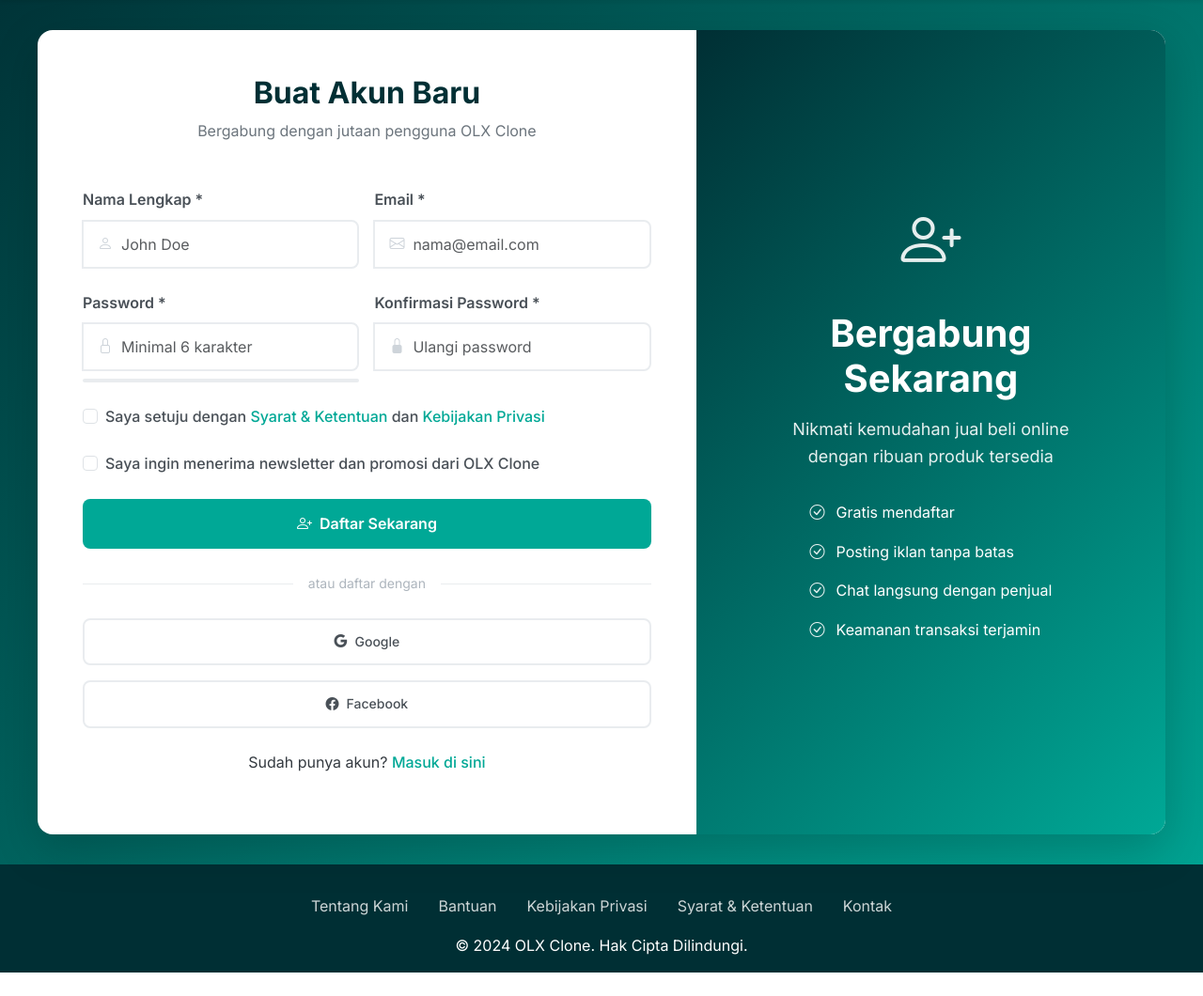
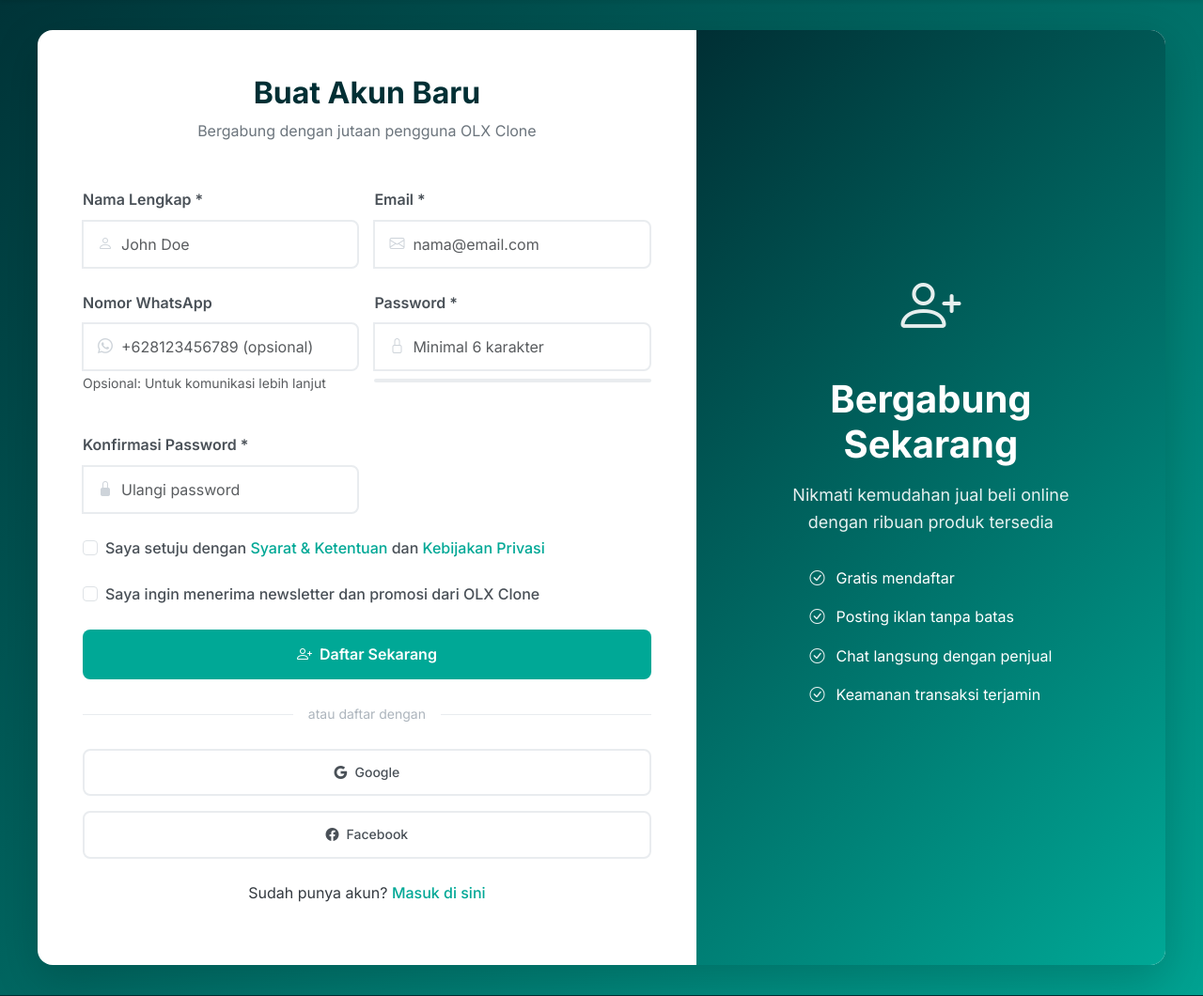
Before and after one commit to HerdianIskandar/olx-clone, a PHP site: page /register.php in a window 1280 px wide. Shown: the part 94-1154 px from the top of the page at 94% size. Before the commit the page ends 1129 px from the top, so only its background shows below. Run offline with PHP 8.4, Linux system fonts and the light colour scheme.

Commit message:
menambah field whatsapp

```diff
--- a/config.php
+++ b/config.php
@@ -241,10 +241,10 @@ function getRelatedAds($pdo, $categoryId, $currentAdId, $limit = 4) {
 }
 
 // Function to create user
-function createUser($pdo, $name, $email, $password) {
+function createUser($pdo, $name, $email, $password, $whatsapp = null) {
     $hashedPassword = password_hash($password, PASSWORD_DEFAULT);
-    $sql = "INSERT INTO users (name, email, password) VALUES (?, ?, ?)";
-    return insertRecord($pdo, $sql, [$name, $email, $hashedPassword]);
+    $sql = "INSERT INTO users (name, email, whatsapp, password) VALUES (?, ?, ?, ?)";
+    return insertRecord($pdo, $sql, [$name, $email, $whatsapp, $hashedPassword]);
 }
 
 // Function to create ad
--- a/register.php
+++ b/register.php
@@ -10,6 +10,7 @@ if (isLoggedIn()) {
 if ($_SERVER['REQUEST_METHOD'] === 'POST') {
     $name = sanitize($_POST['name']);
     $email = sanitize($_POST['email']);
+    $whatsapp = sanitize($_POST['whatsapp']);
     $password = $_POST['password'];
     $confirm_password = $_POST['confirm_password'];
 
@@ -26,6 +27,15 @@ if ($_SERVER['REQUEST_METHOD'] === 'POST') {
         $errors[] = "Email harus diisi!";
     } elseif (!filter_var($email, FILTER_VALIDATE_EMAIL)) {
         $errors[] = "Format email tidak valid!";
+    }
+
+    if (!empty($whatsapp)) {
+        // Remove any non-numeric characters except +
+        $whatsapp = preg_replace('/[^0-9+]/', '', $whatsapp);
+        // Validate WhatsApp number (basic validation)
+        if (!preg_match('/^\+?[0-9]{10,15}$/', $whatsapp)) {
+            $errors[] = "Format nomor WhatsApp tidak valid!";
+        }
     }
 
     if (empty($password)) {
@@ -54,7 +64,7 @@ if ($_SERVER['REQUEST_METHOD'] === 'POST') {
     // Register user if no errors using PDO
     if (empty($errors)) {
         try {
-            $userId = createUser($pdo, $name, $email, $password);
+            $userId = createUser($pdo, $name, $email, $password, $whatsapp);
 
             if ($userId) {
                 // Auto login after registration
@@ -656,6 +666,15 @@ if ($_SERVER['REQUEST_METHOD'] === 'POST') {
 
                     <div class="form-row">
                         <div class="form-group">
+                            <label for="whatsapp" class="form-label">Nomor WhatsApp</label>
+                            <div class="input-group">
+                                <i class="bi bi-whatsapp input-icon"></i>
+                                <input type="tel" class="form-control input-with-icon" id="whatsapp" name="whatsapp"
+                                       placeholder="+628123456789 (opsional)">
+                            </div>
+                            <small class="text-muted">Opsional: Untuk komunikasi lebih lanjut</small>
+                        </div>
+                        <div class="form-group">
                             <label for="password" class="form-label">Password *</label>
                             <div class="input-group">
                                 <i class="bi bi-lock input-icon"></i>
@@ -807,10 +826,26 @@ if ($_SERVER['REQUEST_METHOD'] === 'POST') {
             }
         });
 
+        // WhatsApp validation
+        document.getElementById('whatsapp').addEventListener('input', function() {
+            let value = this.value;
+            // Remove any non-numeric characters except +
+            value = value.replace(/[^0-9+]/g, '');
+            this.value = value;
+
+            // Basic validation feedback
+            if (value && !/^\+?[0-9]{10,15}$/.test(value)) {
+                this.classList.add('is-invalid');
+            } else {
+                this.classList.remove('is-invalid');
+            }
+        });
+
         // Form validation
         document.querySelector('form').addEventListener('submit', function(e) {
             const name = document.getElementById('name').value;
             const email = document.getElementById('email').value;
+            const whatsapp = document.getElementById('whatsapp').value;
             const password = document.getElementById('password').value;
             const confirmPassword = document.getElementById('confirm_password').value;
             const terms = document.getElementById('terms').checked;
@@ -818,6 +853,12 @@ if ($_SERVER['REQUEST_METHOD'] === 'POST') {
             if (!name || !email || !password || !confirmPassword) {
                 e.preventDefault();
                 alert('Mohon isi semua field yang diperlukan');
+                return false;
+            }
+
+            if (whatsapp && !/^\+?[0-9]{10,15}$/.test(whatsapp)) {
+                e.preventDefault();
+                alert('Format nomor WhatsApp tidak valid!');
                 return false;
             }
 
```
